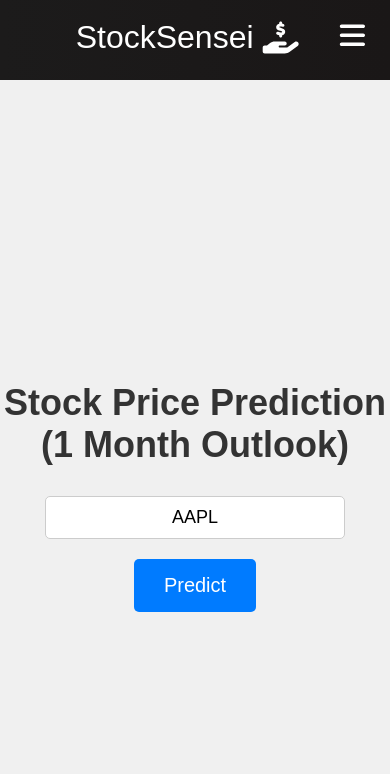
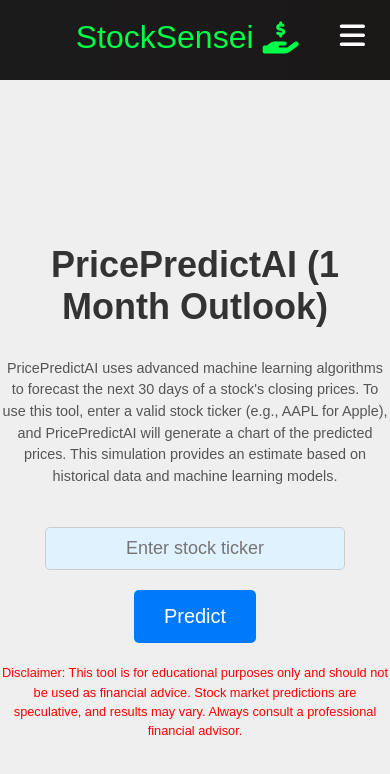
Before and after one commit to ryand4/stock_option_sim, a React (Create React App) app: page /call in a window 390 px wide. Shown: the top 774 px of the page. Built offline with nearby package versions, Linux system fonts and the light colour scheme; the HTML template or start-up script is replaced by a standard one.

Commit message:
adding load screen

```diff
--- a/package.json
+++ b/package.json
@@ -10,7 +10,7 @@
     "@testing-library/jest-dom": "^5.17.0",
     "@testing-library/react": "^13.4.0",
     "@testing-library/user-event": "^13.5.0",
-    "chart.js": "^4.4.3",
+    "chart.js": "^4.4.4",
     "d3": "^7.9.0",
     "plotly.js": "^2.34.0",
     "react": "^18.3.1",
--- a/src/App.css
+++ b/src/App.css
@@ -53,7 +53,7 @@ html {
     justify-content: center;
     align-items: center;
     flex-direction: column;
-    background-color: #f0f0f0; /* Light grey background */
+    background-color: #efefef; /* Light grey background */
     min-height: 100vh;
     padding-top: 20px;
 }
@@ -84,6 +84,8 @@ html {
     margin-bottom: 20px;
     width: 300px;
     text-align: center;
+    background-color: #e0f2fe;
+
 }
 
 /* Checkbox Container */
@@ -92,12 +94,15 @@ html {
     justify-content: center;
     align-items: center;
     margin-bottom: 20px;
+
 }
 
 .stock-checkbox-container label {
     margin-right: 20px;
     font-size: 18px;
     cursor: pointer;
+
+
 }
 
 .stock-checkbox-container input[type="checkbox"] {
@@ -110,7 +115,7 @@ html {
     padding: 15px 30px;
     font-size: 20px;
     color: #fff;
-    background-color: #007bff; /* Blue color */
+    background-color: #0079fb;
     border: none;
     border-radius: 5px;
     cursor: pointer;
@@ -118,11 +123,11 @@ html {
 }
 
 .stock-form-container button:hover {
-    background-color: #0056b3; /* Darker blue on hover */
+    background-color: #0ddb4e;
 }
 
 .stock-form-container button:active {
-    background-color: #004080; /* Even darker on click */
+    background-color: #000000; /* Even darker on click */
 }
 
 /* Centering the Image */
@@ -133,3 +138,134 @@ html {
     border-radius: 10px;
     box-shadow: 0 4px 8px rgba(0, 0, 0, 0.1);
 }
+
+.stock-chart-container {
+  width: 100%;         /* Take up the full width */
+  max-width: 1200px;   /* Maximum width for larger screens */
+  height: 600px;       /* Default height */
+  margin: 0 auto;      /* Center the chart on the page */
+  padding: 20px;
+}
+
+@media screen and (max-width: 768px) {
+  .stock-chart-container {
+      height: 400px;  /* Smaller height for medium screens */
+  }
+}
+
+@media screen and (max-width: 480px) {
+  .stock-chart-container {
+      height: 300px;  /* Even smaller height for small screens */
+  }
+}
+
+.title {
+  font-size: 2.5rem;
+  margin-bottom: 20px;
+  text-align: center;
+}
+
+.description {
+  font-size: 1.2rem;
+  max-width: 900px; /* Adjusted to use more width on the screen */
+  margin-bottom: 40px;
+  text-align: center;
+  color: #555;
+  line-height: 1.5;
+}
+
+.stock-form-container {
+  display: flex;
+  flex-direction: column;
+  align-items: center;
+  margin-bottom: 40px;
+}
+
+.ticker-input {
+  font-size: 1.2rem;
+  padding: 10px;
+  width: 300px;
+  margin-bottom: 20px;
+  border: 2px solid #ccc;
+  border-radius: 5px;
+}
+
+.predict-btn {
+  font-size: 1.2rem;
+  padding: 10px 20px;
+  background-color: #007BFF;
+  color: white;
+  border: none;
+  border-radius: 5px;
+  cursor: pointer;
+}
+
+.predict-btn:hover {
+  background-color: #0056b3;
+}
+
+.disclaimer {
+  font-size: 0.9rem;
+  color: red;
+  text-align: center;
+  margin-top: 20px;
+  max-width: 600px; /* Adjust for width */
+  line-height: 1.5;
+}
+
+/* For smaller screens (up to 768px) */
+@media (max-width: 768px) {
+  .title {
+      font-size: 2.5rem;
+  }
+
+  .description {
+      font-size: 1rem;
+      max-width: 90%;
+  }
+
+  .disclaimer {
+      font-size: 0.9rem;
+      max-width: 90%;
+  }
+}
+
+/* For very small screens (up to 480px) */
+@media (max-width: 480px) {
+  .title {
+      font-size: 2rem;
+  }
+
+  .description {
+      font-size: 0.9rem;
+      max-width: 100%;
+  }
+
+  .disclaimer {
+      font-size: 0.8rem;
+      max-width: 100%;
+  }
+
+  .loading-screen {
+    text-align: center;
+    margin-top: 100px;
+    font-family: Arial, sans-serif;
+}
+
+.loading-screen h1 {
+    font-size: 3rem;
+    margin-bottom: 20px;
+}
+
+.loading-screen p {
+    font-size: 1.5rem;
+    margin-bottom: 10px;
+}
+
+.loading-info {
+    margin-top: 20px;
+    color: grey;
+    font-size: 1rem;
+}
+
+}
--- a/src/components/Cards.css
+++ b/src/components/Cards.css
@@ -1,6 +1,6 @@
 .cards {
   padding: 4rem;
-  background: #e7dcdc;
+  background: #e9e0e0;
 }
 
 h1 {
--- a/src/components/Navbar.css
+++ b/src/components/Navbar.css
@@ -19,7 +19,7 @@
   }
 
   .navbar-logo {
-    color: #fff;
+    color: #00ff48;
     justify-self: start;
     margin-left: 20px;
     cursor: pointer;
@@ -56,7 +56,7 @@
   }
 
   .nav-links {
-    color: #fff;
+    color: #ffffff;
     display: flex;
     align-items: center;
     text-decoration: none;
@@ -65,7 +65,7 @@
   }
 
   .nav-links:hover {
-    border-bottom: 4px solid #fff;
+    border-bottom: 4px solid #00ff15;
     transition: all 0.2s ease-out;
   }
 
@@ -114,7 +114,7 @@
     }
 
     .nav-links:hover {
-      background-color: #fff;
+      background-color: #ffffff;
       color: #242424;
       border-radius: 0;
     }
--- a/src/components/pages/CC.js
+++ b/src/components/pages/CC.js
@@ -4,7 +4,7 @@ import '../../App.css';
 const StockPriceChart = () => {
   const [imageSrc, setImageSrc] = useState('');
   const [error, setError] = useState('');
-  const [ticker, setTicker] = useState('AAPL');  // Default to AAPL
+  const [ticker, setTicker] = useState('');  // Default to empty string
   const [timeframe, setTimeframe] = useState('5y');  // Default to 5 years
   const [movingAverages, setMovingAverages] = useState({
     '50': true,
@@ -12,7 +12,17 @@ const StockPriceChart = () => {
     '200': true
   });  // Default to all MAs selected
 
+  // Function to fetch the stock chart image
   const fetchImage = () => {
+    // Clear previous error and image
+    setError('');
+    setImageSrc('');
+
+    if (!ticker) {
+      setError('Please enter a stock ticker.');
+      return;
+    }
+
     const selectedMAs = Object.keys(movingAverages).filter(ma => movingAverages[ma]);
     const maString = selectedMAs.join(',');
 
@@ -33,9 +43,12 @@ const StockPriceChart = () => {
       });
   };
 
+  // Trigger fetchImage when user changes the timeframe or a moving average checkbox
   useEffect(() => {
-    fetchImage();  // Fetch data for default ticker on component mount
-  }, []);
+    if (ticker) {
+      fetchImage();
+    }
+  }, [timeframe, movingAverages]);
 
   const handleCheckboxChange = (ma) => {
     setMovingAverages(prevState => ({
--- a/src/components/pages/Call.js
+++ b/src/components/pages/Call.js
@@ -1,8 +1,30 @@
 import React, { useState } from 'react';
-import '../../App.css';
+import { Line } from 'react-chartjs-2';
+import {
+    Chart as ChartJS,
+    CategoryScale,
+    LinearScale,
+    PointElement,
+    LineElement,
+    Title,
+    Tooltip,
+    Legend,
+} from 'chart.js';
+import '../../App.css'; // Assuming App.css holds global styles
+import LoadingScreen from './LoadingScreen'; // Import the LoadingScreen component
+
+ChartJS.register(
+    CategoryScale,
+    LinearScale,
+    PointElement,
+    LineElement,
+    Title,
+    Tooltip,
+    Legend
+);
 
 const StockPricePrediction = () => {
-    const [ticker, setTicker] = useState('AAPL');  // Default ticker symbol
+    const [ticker, setTicker] = useState('');
     const [predictions, setPredictions] = useState([]);
     const [loading, setLoading] = useState(false);
     const [error, setError] = useState('');
@@ -12,7 +34,6 @@ const StockPricePrediction = () => {
         setLoading(true);
         setError('');
 
-        // Fixed prediction period: 1 month (30 days)
         const predictionDays = 30;
 
         fetch('http://127.0.0.1:5000/train-predict', {
@@ -27,42 +48,80 @@ const StockPricePrediction = () => {
                 return response.json();
             })
             .then((data) => {
-                setPredictions(data.future_predictions);
-                setLoading(false);
+                const numericPredictions = data.future_predictions.map(Number);
+                setPredictions(numericPredictions);
+                setLoading(false); // Hide loading screen when data is fetched
             })
             .catch((error) => {
                 console.error('Error fetching data:', error);
-                setError('Failed to fetch predictions. ' + error.message);
+                setError('Failed to fetch predictions. Invalid ticker or ' + error.message);
                 setLoading(false);
             });
     };
 
+    const chartData = {
+        labels: predictions.map((_, index) => `Day ${index + 1}`),
+        datasets: [
+            {
+                label: `Predicted Stock Prices for ${ticker}`,
+                data: predictions,
+                fill: false,
+                borderColor: 'rgba(0,0,255,10)',
+                tension: 0.1,
+            },
+        ],
+    };
+
+    const chartOptions = {
+        responsive: true,
+        maintainAspectRatio: false,
+        scales: {
+            x: {
+                title: {
+                    display: true,
+                    text: 'Days'
+                }
+            },
+            y: {
+                title: {
+                    display: true,
+                    text: 'Price (USD)'
+                }
+            }
+        }
+    };
+
     return (
         <div className="stock-container">
-            <h1>Stock Price Prediction (1 Month Outlook)</h1>
+            <h1 className="title">PricePredictAI (1 Month Outlook)</h1>
+            <p className="description">
+                PricePredictAI uses advanced machine learning algorithms to forecast the next 30 days of a stock's closing prices.
+                To use this tool, enter a valid stock ticker (e.g., AAPL for Apple), and PricePredictAI will generate a chart of the
+                predicted prices. This simulation provides an estimate based on historical data and machine learning models.
+            </p>
             <div className="stock-form-container">
                 <input
                     type="text"
                     value={ticker}
                     onChange={(e) => setTicker(e.target.value.toUpperCase())}
                     placeholder="Enter stock ticker"
+                    className="ticker-input"
                 />
-                <button onClick={handleSubmit}>Predict</button>
+                <button onClick={handleSubmit} className="predict-btn">Predict</button>
+                <p className="disclaimer">
+                    Disclaimer: This tool is for educational purposes only and should not be used as financial advice. Stock market predictions are speculative, and results may vary. Always consult a professional financial advisor.
+                </p>
             </div>
 
             {loading ? (
-                <p>Loading predictions...</p>
+                <LoadingScreen /> // Use the loading screen with rotating messages
             ) : error ? (
                 <p>{error}</p>
             ) : (
                 predictions.length > 0 && (
-                    <div>
+                    <div className="stock-chart-container">
                         <h2>Predicted Stock Prices for {ticker} (Next 30 Days):</h2>
-                        <ul>
-                            {predictions.map((price, index) => (
-                                <li key={index}>Day {index + 1}: ${parseFloat(price).toFixed(2)}</li>
-                            ))}
-                        </ul>
+                        <Line data={chartData} options={chartOptions} />
                     </div>
                 )
             )}
--- /dev/null
+++ b/src/components/pages/LoadingScreen.js
@@ -0,0 +1,37 @@
+import React, { useEffect, useState } from 'react';
+import '../../App.css';
+
+const LoadingScreen = () => {
+    const messages = [
+        "Initializing model...",
+        "Loading historical data...",
+        "Optimizing hyperparameters...",
+        "Training the neural network...",
+        "Running backpropagation...",
+        "Simulating future stock prices...",
+        "Calibrating predictions...",
+        "Finalizing the model..."
+    ];
+
+    const [currentMessage, setCurrentMessage] = useState(messages[0]);
+    const [messageIndex, setMessageIndex] = useState(0);
+
+    useEffect(() => {
+        const interval = setInterval(() => {
+            setMessageIndex(prevIndex => (prevIndex + 1) % messages.length);
+            setCurrentMessage(messages[messageIndex]);
+        }, 16000); // Change message every 4 seconds
+
+        return () => clearInterval(interval);
+    }, [messageIndex]);
+
+    return (
+        <div className="loading-screen">
+            <h1>Simulating...</h1>
+            <p>{currentMessage}</p>
+            <p className="loading-info">This usually takes about 2 minutes to complete.</p>
+        </div>
+    );
+};
+
+export default LoadingScreen;
```
Also changed, not shown: 2 other files (tests, documents, lock files or other folders).
